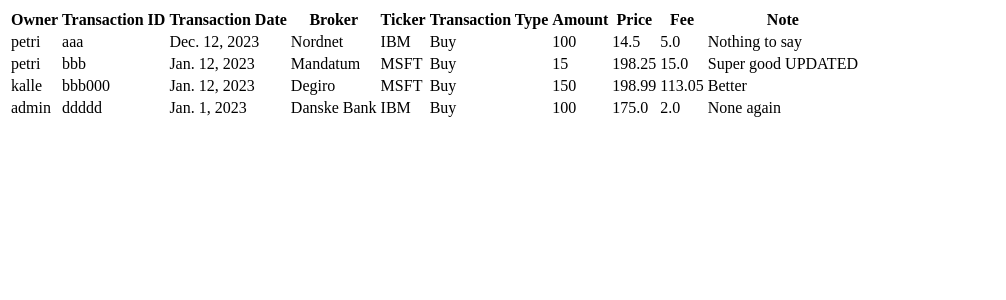
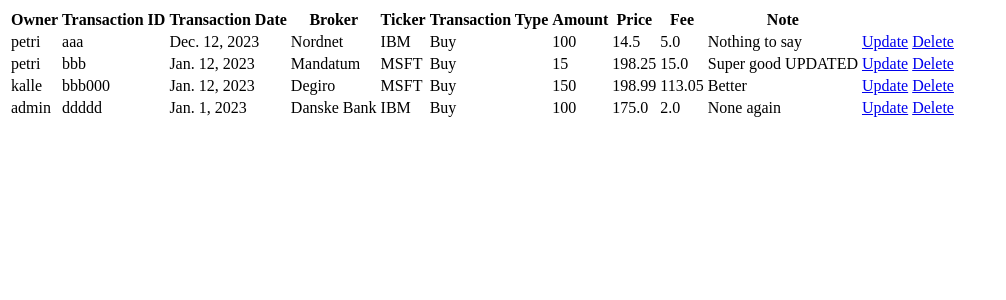
Before and after one commit to pasunmaa/CBSProject1, a Django app: page / in a window 1280 px wide. Shown: the top 300 px of the page, without its empty margins (0-1006 px from the left). Run offline with Django 5.2, Linux system fonts and the light colour scheme; data comes from the database, SQL or seed files in the repository.

Commit message:
update and delete functions added to list view

```diff
--- a/petriCbsProject1/webApp/templates/list_view.html
+++ b/petriCbsProject1/webApp/templates/list_view.html
@@ -29,6 +29,8 @@
           <td>{{ data.price }}</td>
           <td>{{ data.fee }}</td>
           <td>{{ data.note }}</td>
+          <td>  <a href="{% url 'update_view' data.id %}">Update</a>  </td>
+          <td>  <a href="{% url 'delete_view' data.id %}">Delete</a>  </td>
         </tr>
         {% endfor %}
       </tbody>
--- a/petriCbsProject1/webApp/urls.py
+++ b/petriCbsProject1/webApp/urls.py
@@ -23,6 +23,6 @@
     path('', list_view, name='home'),
     path('create/', create_view),
     path('<id>', detail_view ),
-    path('<id>/update', update_view),
-    path('<id>/delete', delete_view)
+    path('<id>/update', update_view, name='update_view'),
+    path('<id>/delete', delete_view, name='delete_view')
 ]
--- a/petriCbsProject1/webApp/views.py
+++ b/petriCbsProject1/webApp/views.py
@@ -56,7 +56,7 @@
     # save the data from the form and redirect to detail_view
     if form.is_valid():
         form.save()
-        return HttpResponseRedirect("/"+id)
+        return HttpResponseRedirect("/") #+id)
 
     # add form dictionary to context
     context["form"] = form
```
